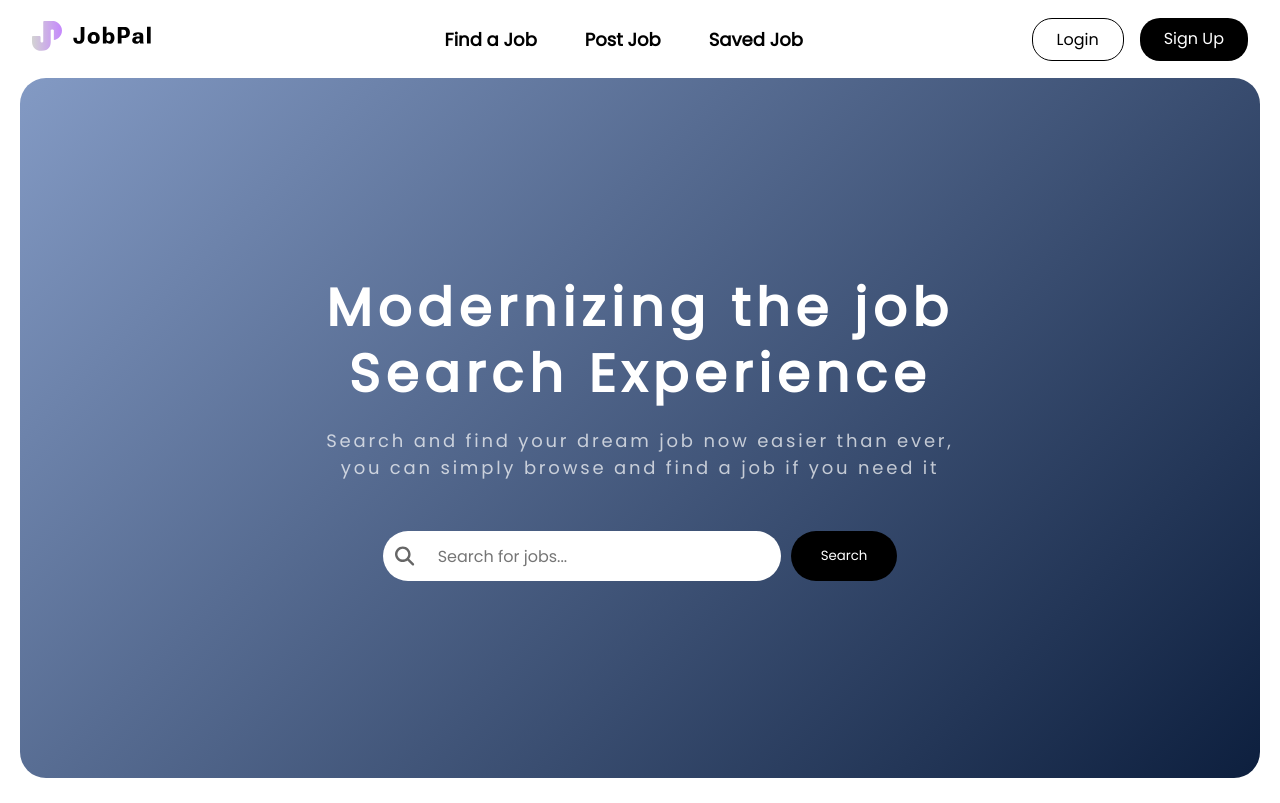
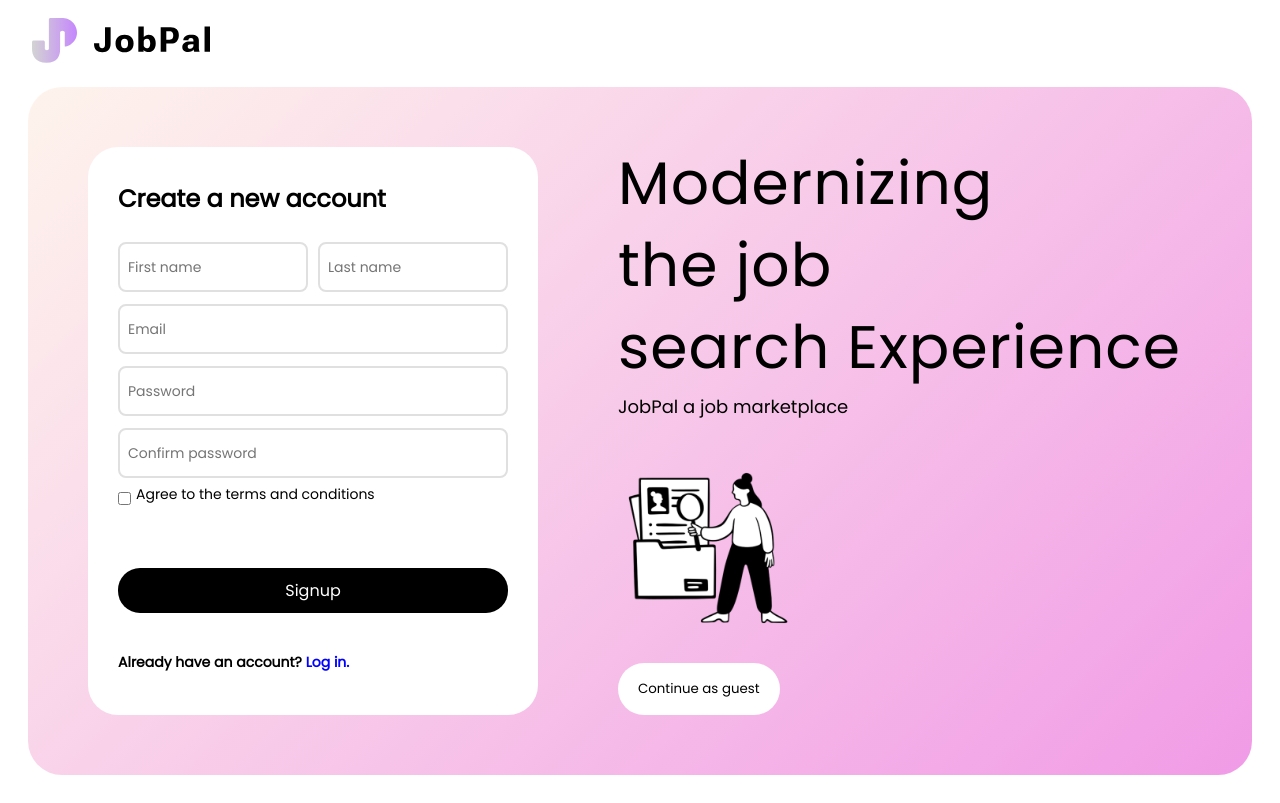
Before and after one commit to Nishan123/jobpal_frontend, a React (Create React App) app: page /signup in a window 1280 px wide. Built offline with nearby package versions, Linux system fonts and the light colour scheme; no server answers.

Commit message:
login ui

```diff
--- a/src/App.js
+++ b/src/App.js
@@ -7,6 +7,7 @@ import SaveJobs from './components/SaveJobs';
 import Discussion from './components/Discussion';
 import ErrorPage from './components/ErrorPage';
 import ApplyJobs from './components/ApplyJobs';
+import Signup from './components/Signup';
 
 function App() {
   return (
@@ -20,6 +21,7 @@ function App() {
           <Route path="/apply-jobs" element={<ApplyJobs />} />
           <Route path="/saved-job" element={<SaveJobs />} />
           <Route path="/discussion" element={<Discussion />} />
+          <Route path="/signup" element={<Signup />} />
           <Route path="*" element={<Home />} />
         </Routes>
       </BrowserRouter>
--- a/src/components/Home/index.css
+++ b/src/components/Home/index.css
@@ -52,10 +52,10 @@
   border-radius: 30px;
   padding: 0 15px;
   width: 100%;
-  max-width: 700px;
+  max-width: 900px;  /* increased from 700px */
   height: 50px;
   position: relative;
-  flex: 1;
+  flex: 1.5;  /* increased from 1 to give more space to input */
 }
 
 .search-icon {
@@ -81,13 +81,14 @@
 .search-button {
   background: #000000;
   border: none;
-  padding: 0 30px;
+  padding: 0 20px;  /* decreased from 30px */
   border-radius: 30px;
   color: rgb(255, 255, 255);
   cursor: pointer;
   transition: 0.3s ease;
   white-space: nowrap;
   height: 50px;
+  flex: 0.2;  /* added to control button width */
 }
 
 .search-button:hover {
--- a/src/components/Signup/index.css
+++ b/src/components/Signup/index.css
@@ -0,0 +1,195 @@
+body {
+  overflow: hidden;
+}
+
+.signup-page {
+  min-height: 100vh;
+  display: flex;
+  flex-direction: column;
+}
+
+.signup-nav {
+  display: flex;
+  align-items: center;
+  padding: 1.1rem 2rem;
+}
+
+.logo-img {
+  width: 180px;
+  height: auto;
+}
+
+.signup-container {
+  flex: 1;
+  width: 100vw;
+  box-sizing: border-box;
+  display: flex;
+  align-items: center;
+  justify-content: center;
+}
+
+.gradient-wrapper {
+  width: 100%;
+  height: 86vh;
+  border-radius: 34px;
+  background: linear-gradient(135deg, #FEF4EC 0%, #F19BE6 100%);
+  display: flex;
+  justify-content: center;
+  align-items: stretch;
+  padding: 60px;
+  margin: 0 28px 28px 28px;
+  gap: 80px;
+  box-sizing: border-box;
+}
+
+.container {
+  width: 45%;
+  max-width: 450px;
+  margin: 0 auto;
+  display: flex;
+  background-color: white;
+  border-radius: 30px;
+  overflow: visible;
+}
+
+.signup-box {
+  width: 100%;
+  padding: 30px;
+  box-sizing: border-box;
+  display: flex;
+  flex-direction: column;
+}
+
+.signup-box h2 {
+  margin-bottom: 20px;
+  font-size: 24px;
+  font-weight: 900;
+}
+
+.name-fields {
+  display: flex;
+  gap: 10px;
+}
+
+.input-field {
+  width: 100%;
+  height: 50px;
+  padding: 8px;
+  margin: 6px 0;
+  border: 2px solid #e0e0e0;
+  border-radius: 8px;
+  font-size: 14px;
+  transition: border-color 0.3s ease;
+  outline: none;
+  box-sizing: border-box;
+}
+
+.input-field:focus {
+  border-color: #f4a1dd;
+  box-shadow: 0 0 5px rgba(244, 161, 221, 0.3);
+}
+
+.terms {
+  display: flex;
+  align-items: center;
+  gap: 5px;
+}
+
+.terms label {
+  font-size: 14px;
+}
+
+.signup-button {
+  width: 100%;
+  padding: 10px;
+  background-color: black;
+  color: white;
+  border: none;
+  border-radius: 22px;
+  margin: 14% 0 39px;
+  cursor: pointer;
+  font-size: 16px;
+  transition: background-color 0.3s;
+}
+
+.signup-button:hover {
+  background-color: #333;
+}
+
+.login-link {
+  font-size: 14px;
+  font-weight: bold;
+}
+
+.login-link a {
+  color: blue;
+  text-decoration: none;
+}
+
+.login-link a:hover {
+  text-decoration: underline;
+}
+
+.hero-text {
+  flex: 1;
+  display: flex;
+  flex-direction: column;
+  align-items: baseline;
+  gap: 10px;
+}
+.continue-as-guest{
+  background-color: white;
+  color: black;
+  padding: 16px 20px 16px 20px;
+  border-radius:30px;
+}
+
+.hero-text h1 {
+  font-size: 60px;
+  letter-spacing: 1px;
+  text-align: left;
+  font-weight: 400;
+  margin: 0;
+}
+
+.job-search {
+  height: 180px;
+  width: auto;
+  margin-top: 20px;
+}
+
+@media (max-width: 800px) {
+  .container {
+    width: 100%;
+    max-width: 500px;
+    margin: 0 auto;
+  }
+
+  .gradient-wrapper {
+    flex-direction: column;
+  }
+
+  .hero-text {
+    display: flex;
+  }
+}
+
+@media (max-width: 500px) {
+  .container {
+    flex-direction: column;
+    margin-left: 0;
+  }
+
+  .signup-box {
+    padding: 20px;
+  }
+
+  .signup-container {
+    padding: 10px;
+  }
+
+  .gradient-wrapper {
+    margin: 10px;
+    padding: 20px;
+  }
+}
--- a/src/components/Signup/index.jsx
+++ b/src/components/Signup/index.jsx
@@ -0,0 +1,51 @@
+import React from "react";
+import { Link } from "react-router-dom";
+import "./index.css";
+import jobSearching from "../../Assets/images/job_searching.png";
+import { ReactComponent as LogoImage } from "../../Assets/images/jobpal_logo.svg";
+
+function Signup() {
+  return (
+    <div className="signup-page">
+      <nav className="signup-nav">
+        <Link to="/">
+          <LogoImage className="logo-img"/>
+        </Link>
+      </nav>
+      <div className="signup-container">
+        <div className="gradient-wrapper">
+          <div className="container">
+            <div className="signup-box">
+              <h2>Create a new account</h2>
+              <div className="name-fields">
+                <input className="input-field" type="text" placeholder="First name" />
+                <input className="input-field" type="text" placeholder="Last name" />
+              </div>
+              <input className="input-field" type="email" placeholder="Email" />
+              <input className="input-field" type="password" placeholder="Password" />
+              <input className="input-field" type="password" placeholder="Confirm password" />
+              <div className="terms">
+                <input type="checkbox" id="terms" />
+                <label htmlFor="terms">Agree to the terms and conditions</label>
+              </div>
+              <button className="signup-button">Signup</button>
+              <p className="login-link">
+                Already have an account? <a href="#">Log in.</a>
+              </p>
+            </div>
+          </div>
+          <div className="hero-text">
+            <h1>Modernizing</h1>
+            <h1>the job</h1>
+            <h1>search Experience</h1>
+            <p>JobPal a job marketplace</p>
+            <img src={jobSearching} alt="Job search illustration" className="job-search" />
+            <button className="continue-as-guest">Continue as guest</button>
+          </div>
+        </div>
+      </div>
+    </div>
+  );
+}
+
+export default Signup;
```
Also changed, not shown: src/Assets/images/job_searching.png (added), 1 other file (tests, documents, lock files or other folders).
